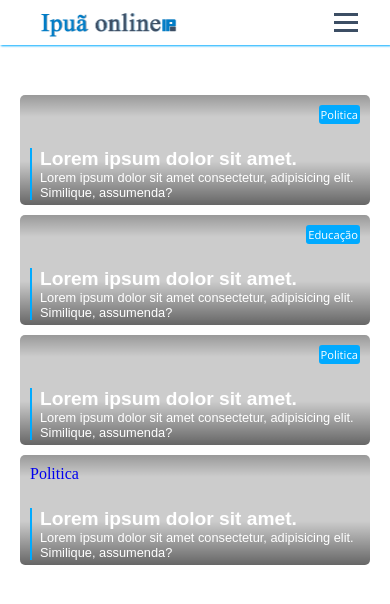
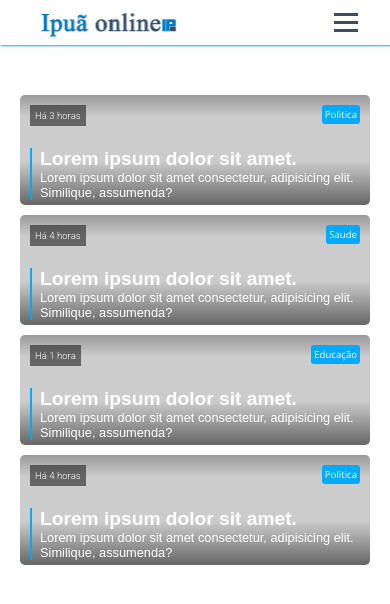
Before and after one commit to AglaDev/IpuaOnline, a plain HTML site: page index.html in a window 390 px wide. Drawn offline with nearby package versions, Linux system fonts and the light colour scheme.

Commit message:
destaques mobile finalizado

```diff
--- a/css/style.css
+++ b/css/style.css
@@ -285,18 +285,27 @@ a{text-decoration: none}
 	padding: 10px;
 	padding-bottom: 5px;
 }
-.titles-destaque .categoria-destaque{
-	text-align: right;
+.titles-destaque .data-categoria-destaque{
+	display: flex;
+	justify-content: space-between;
+	align-items: flex-start;
 	margin-bottom: 10px;
 }
-.titles-destaque .categoria-destaque span{
+.titles-destaque .data-categoria-destaque span.data{
+	color: #fff;
+	font-family: 'Roboto', sans-serif;
+	font-size: .6em;
+	background-color: rgba(0,0,0,0.5);
+	padding: 5px;
+}
+.titles-destaque .data-categoria-destaque span.categoria{
 	color: #fff;
 	background-color: #00AAFF;
-	padding: 2px;
 	font-family: 'Open Sans' , sans-serif;
-	font-size: .7em;
+	font-size: .6em;
 	font-weight: bolde;
 	border-radius: 3px;
+	padding: 3px;
 }
 .titles-destaque .title-subtitle-destaque{
 	display: flex;
--- a/index.html
+++ b/index.html
@@ -102,8 +102,9 @@
 
 					<div class="titles-destaque">
 
-						<div class="categoria-destaque">
-							<span>Politica</span>
+						<div class="data-categoria-destaque">
+							<span class="data">Há 3 horas</span>
+							<span class="categoria">Politica</span>
 						</div>
 
 						<div class="title-subtitle-destaque">
@@ -126,8 +127,9 @@
 
 					<div class="titles-destaque">
 
-						<div class="categoria-destaque">
-							<span>Educação</span>
+						<div class="data-categoria-destaque">
+							<span class="data">Há 4 horas</span>
+							<span class="categoria">Saude</span>
 						</div>
 
 						<div class="title-subtitle-destaque">
@@ -150,8 +152,9 @@
 
 					<div class="titles-destaque">
 
-						<div class="categoria-destaque">
-							<span>Politica</span>
+						<div class="data-categoria-destaque">
+							<span class="data">Há 1 hora</span>
+							<span class="categoria">Educação</span>
 						</div>
 
 						<div class="title-subtitle-destaque">
@@ -175,7 +178,8 @@
 					<div class="titles-destaque">
 
 						<div class="data-categoria-destaque">
-							<span>Politica</span>
+							<span class="data">Há 4 horas</span>
+							<span class="categoria">Politica</span>
 						</div>
 
 						<div class="title-subtitle-destaque">
```
